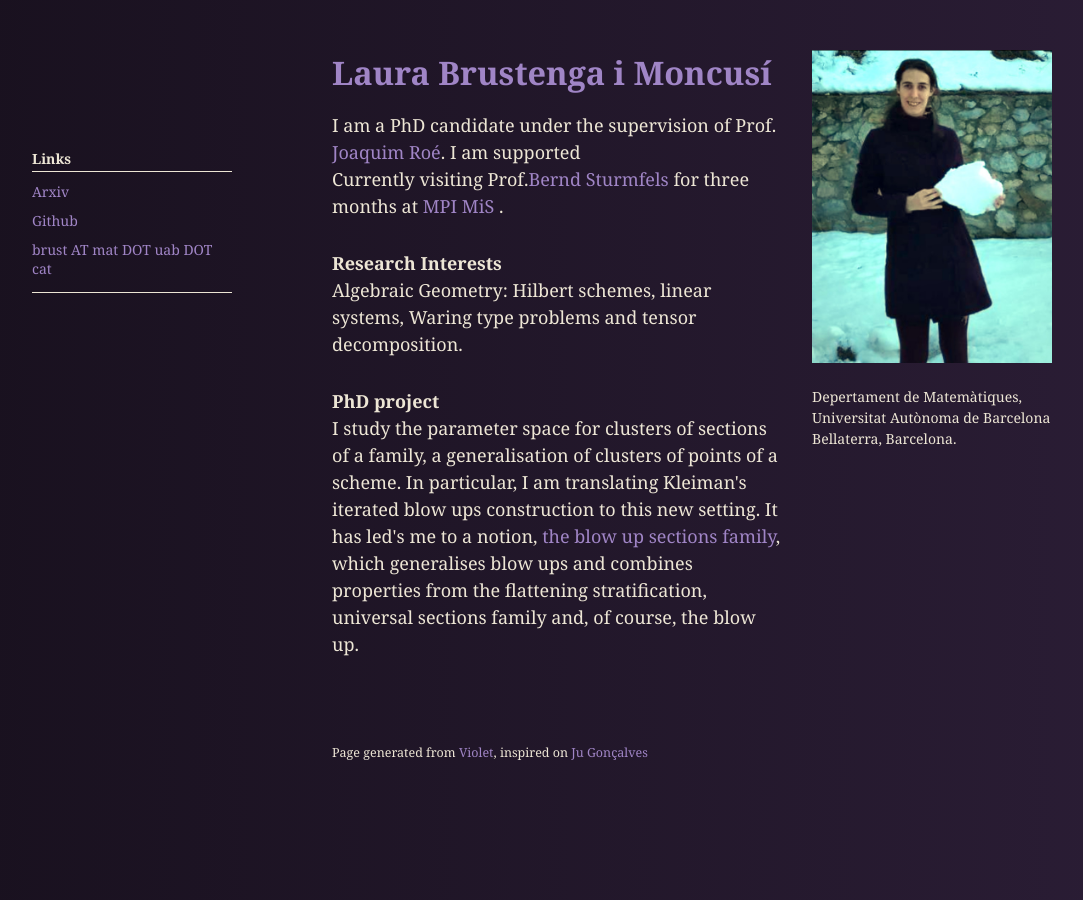
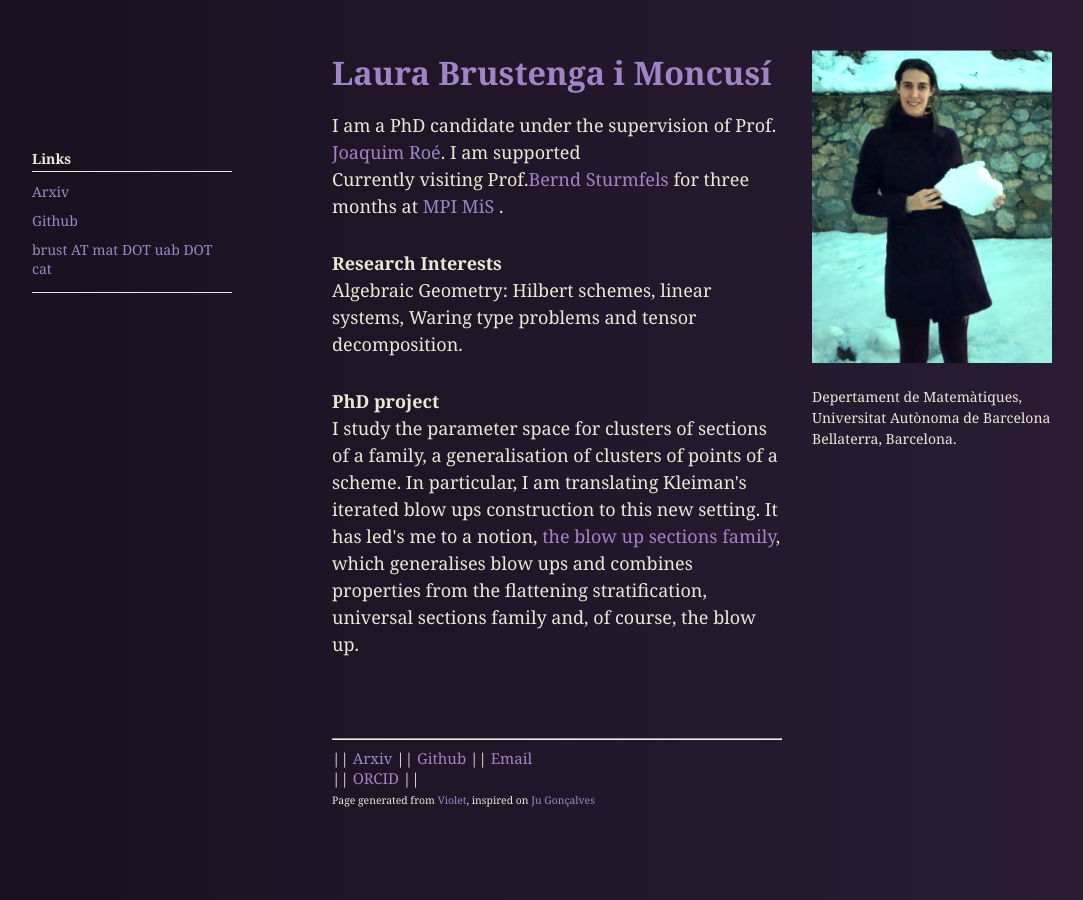
Before and after one commit to LauraBMo/LauraBMo.github.io, a Jekyll site: the page built from index.html, in a window 1280 px wide. Shown: the whole page, without its empty margins (18-1101 px from the left). Built offline with Jekyll 4.4.1, drawn with Linux system fonts in a browser that asks for light colours.

Commit message:
footer with flexbox

```diff
--- a/index.html
+++ b/index.html
@@ -49,10 +49,22 @@ title: Home
   </p>
   <footer>
     <small>
+<footer>
+  <hr>
+  <ul>
+    <li>
+      || <a href="https://arxiv.org/{{ site.arxiv }}">Arxiv</a> ||
+      <a href="https://github.com/{{ site.github }}">Github</a> ||
+      <a href="mailto:{{ site.email }}">Email</a></br> ||
+      <a href="https://orcid.org/0000-0002-0696-7672">ORCID</a> ||
+    </li>
+    <li>
       <small>
-        Page generated from <a href="https://github.com/sergiokopplin/violet">Violet</a>,
-        inspired on <a href="http://cyberglot.me/">Ju Gonçalves</a>
+        <small>
+          Page generated from <a href="https://github.com/sergiokopplin/violet">Violet</a>,
+          inspired on <a href="http://cyberglot.me/">Ju Gonçalves</a>
+        </small>
       </small>
-    </small>
-  </footer>
-</section>
+    </li>
+  </ul>
+</footer>
```
